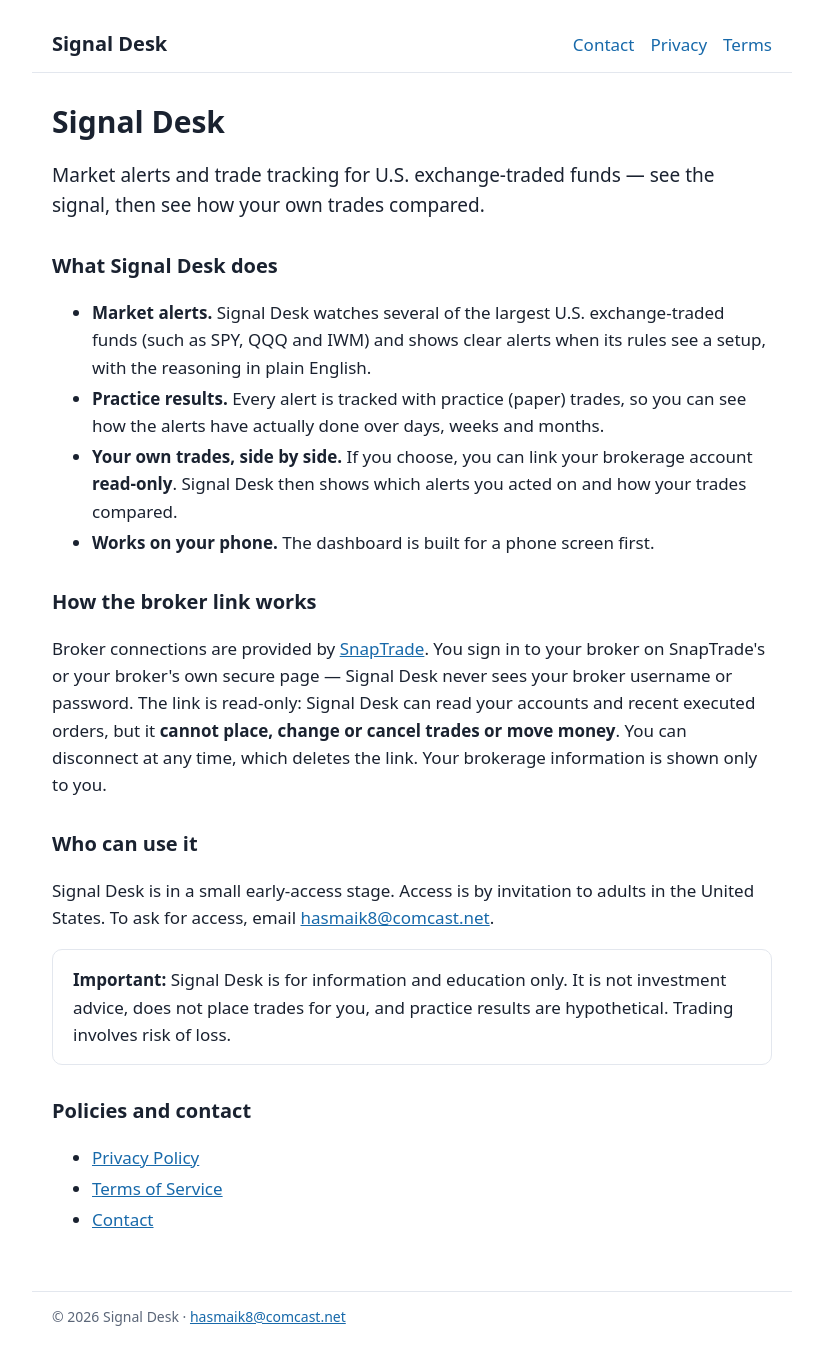
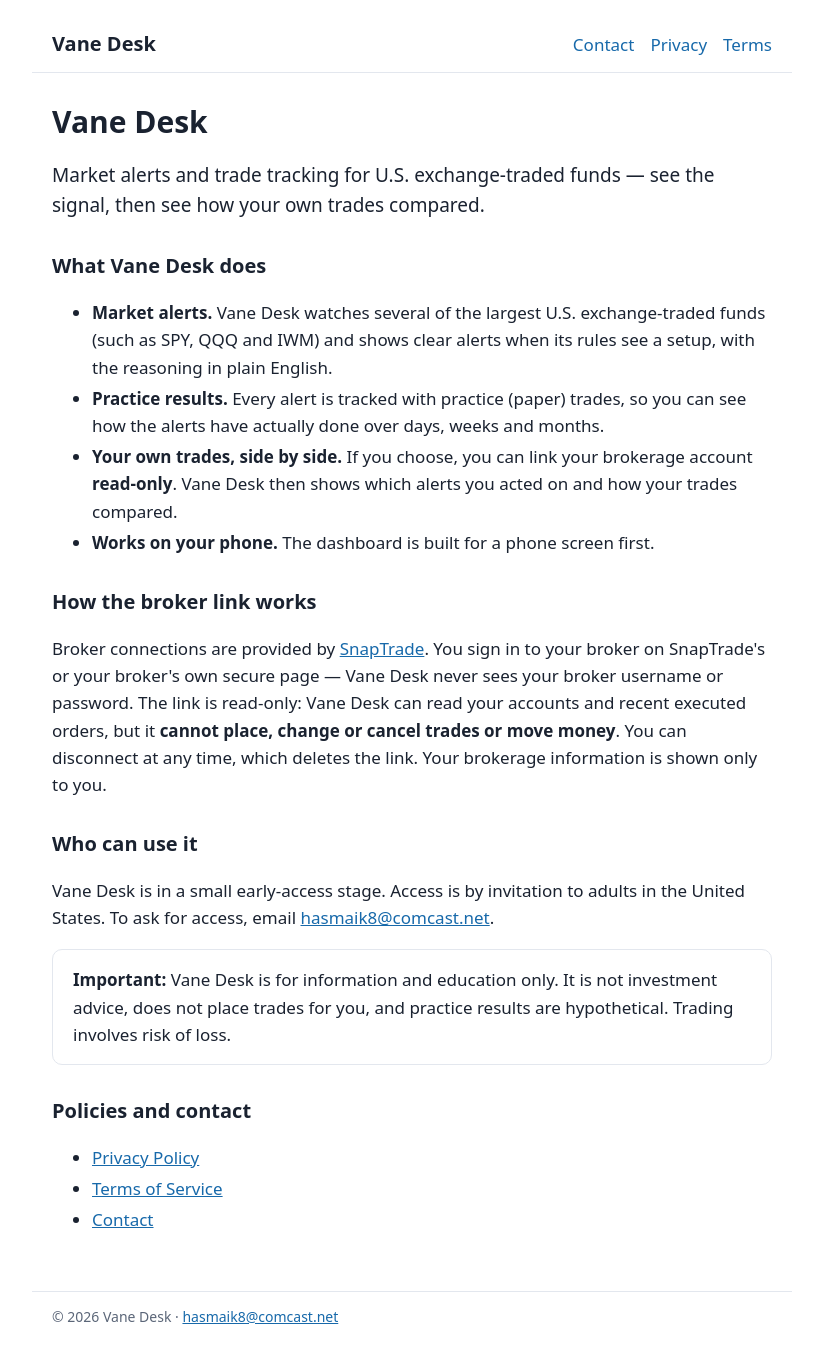
Before and after one commit to Hasmaik8/hasmaik8.github.io, a plain HTML site: page index.html in a window 1280 px wide. Shown: the whole page, without its empty margins (228-1051 px from the left). Drawn offline with Linux system fonts and the light colour scheme.

Commit message:
Rename Signal Desk to Vane Desk
Co-Authored-By: Claude Opus 5.5 <noreply@anthropic.com>
Claude-Session: https://claude.ai/code/session_01XEMjJ4MvbR9S2MDAHuaety

```diff
--- a/index.html
+++ b/index.html
@@ -3,35 +3,35 @@
 <head>
 <meta charset="utf-8">
 <meta name="viewport" content="width=device-width,initial-scale=1">
-<title>Signal Desk</title>
-<meta name="description" content="Signal Desk: market alerts and read-only trade tracking for U.S. ETFs.">
+<title>Vane Desk</title>
+<meta name="description" content="Vane Desk: market alerts and read-only trade tracking for U.S. ETFs.">
 <link rel="stylesheet" href="style.css">
 </head>
 <body>
 <header>
-<a class="brand" href="./">Signal Desk</a>
+<a class="brand" href="./">Vane Desk</a>
 <nav><a href="contact">Contact</a><a href="privacy">Privacy</a><a href="terms">Terms</a></nav>
 </header>
 <main>
-<h1>Signal Desk</h1>
+<h1>Vane Desk</h1>
 <p style="font-size:19px">Market alerts and trade tracking for U.S. exchange-traded funds &mdash; see the signal, then see how your own trades compared.</p>
 
-<h2>What Signal Desk does</h2>
+<h2>What Vane Desk does</h2>
 <ul>
-<li><strong>Market alerts.</strong> Signal Desk watches several of the largest U.S. exchange-traded funds (such as SPY, QQQ and IWM) and shows clear alerts when its rules see a setup, with the reasoning in plain English.</li>
+<li><strong>Market alerts.</strong> Vane Desk watches several of the largest U.S. exchange-traded funds (such as SPY, QQQ and IWM) and shows clear alerts when its rules see a setup, with the reasoning in plain English.</li>
 <li><strong>Practice results.</strong> Every alert is tracked with practice (paper) trades, so you can see how the alerts have actually done over days, weeks and months.</li>
-<li><strong>Your own trades, side by side.</strong> If you choose, you can link your brokerage account <strong>read-only</strong>. Signal Desk then shows which alerts you acted on and how your trades compared.</li>
+<li><strong>Your own trades, side by side.</strong> If you choose, you can link your brokerage account <strong>read-only</strong>. Vane Desk then shows which alerts you acted on and how your trades compared.</li>
 <li><strong>Works on your phone.</strong> The dashboard is built for a phone screen first.</li>
 </ul>
 
 <h2>How the broker link works</h2>
-<p>Broker connections are provided by <a href="https://snaptrade.com">SnapTrade</a>. You sign in to your broker on SnapTrade's or your broker's own secure page &mdash; Signal Desk never sees your broker username or password. The link is read-only: Signal Desk can read your accounts and recent executed orders, but it <strong>cannot place, change or cancel trades or move money</strong>. You can disconnect at any time, which deletes the link. Your brokerage information is shown only to you.</p>
+<p>Broker connections are provided by <a href="https://snaptrade.com">SnapTrade</a>. You sign in to your broker on SnapTrade's or your broker's own secure page &mdash; Vane Desk never sees your broker username or password. The link is read-only: Vane Desk can read your accounts and recent executed orders, but it <strong>cannot place, change or cancel trades or move money</strong>. You can disconnect at any time, which deletes the link. Your brokerage information is shown only to you.</p>
 
 <h2>Who can use it</h2>
-<p>Signal Desk is in a small early-access stage. Access is by invitation to adults in the United States. To ask for access, email <a href="mailto:hasmaik8@comcast.net">hasmaik8@comcast.net</a>.</p>
+<p>Vane Desk is in a small early-access stage. Access is by invitation to adults in the United States. To ask for access, email <a href="mailto:hasmaik8@comcast.net">hasmaik8@comcast.net</a>.</p>
 
 <div class="box">
-<p style="margin:0"><strong>Important:</strong> Signal Desk is for information and education only. It is not investment advice, does not place trades for you, and practice results are hypothetical. Trading involves risk of loss.</p>
+<p style="margin:0"><strong>Important:</strong> Vane Desk is for information and education only. It is not investment advice, does not place trades for you, and practice results are hypothetical. Trading involves risk of loss.</p>
 </div>
 
 <h2>Policies and contact</h2>
@@ -41,6 +41,6 @@
 <li><a href="contact">Contact</a></li>
 </ul>
 </main>
-<footer>&copy; 2026 Signal Desk &middot; <a href="mailto:hasmaik8@comcast.net">hasmaik8@comcast.net</a></footer>
+<footer>&copy; 2026 Vane Desk &middot; <a href="mailto:hasmaik8@comcast.net">hasmaik8@comcast.net</a></footer>
 </body>
 </html>
```
Also changed, not shown: contact.html (+4 -4 lines), privacy.html (+5 -5 lines), terms.html (+6 -6 lines).
